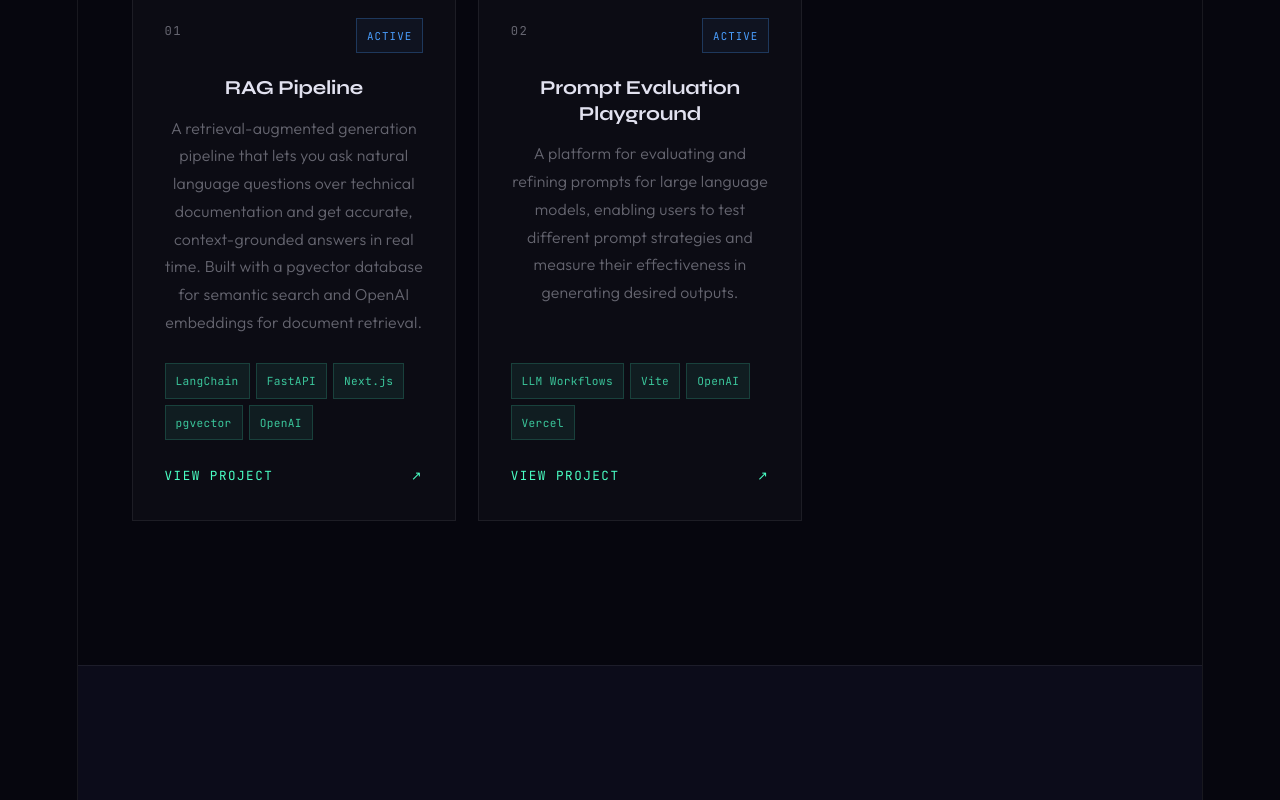
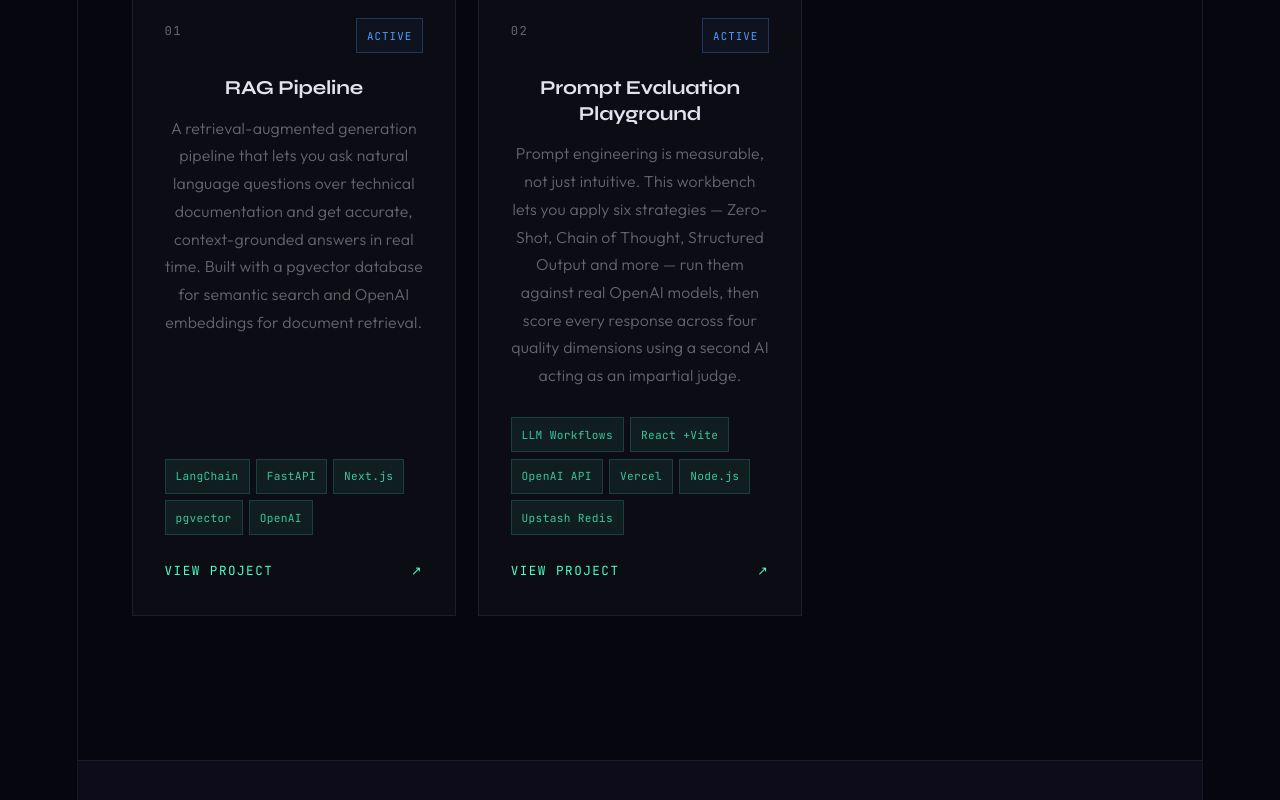
Before and after one commit to silasrp/my-portfolio, a React (Vite) app: page / in a window 1280 px wide. Shown: the part 1268-2068 px from the top of the page. Built offline with nearby package versions, Linux system fonts and the light colour scheme.

Commit message:
Added description and tech stack for  Prompt Eval Lab

```diff
--- a/src/Portfolio.jsx
+++ b/src/Portfolio.jsx
@@ -424,8 +424,8 @@ const PROJECTS = [
   {
     id: "02",
     title: "Prompt Evaluation Playground",
-    desc:  "A platform for evaluating and refining prompts for large language models, enabling users to test different prompt strategies and measure their effectiveness in generating desired outputs.",
-    tags:  ["LLM Workflows", "Vite", "OpenAI", "Vercel"],
+    desc:  "Prompt engineering is measurable, not just intuitive. This workbench lets you apply six strategies — Zero-Shot, Chain of Thought, Structured Output and more — run them against real OpenAI models, then score every response across four quality dimensions using a second AI acting as an impartial judge.",
+    tags:  ["LLM Workflows", "React +Vite", "OpenAI API", "Vercel", "Node.js", "Upstash Redis"],
     link:  "https://prompt-eval-lab.vercel.app/",
     status: "Active",
   },
```
